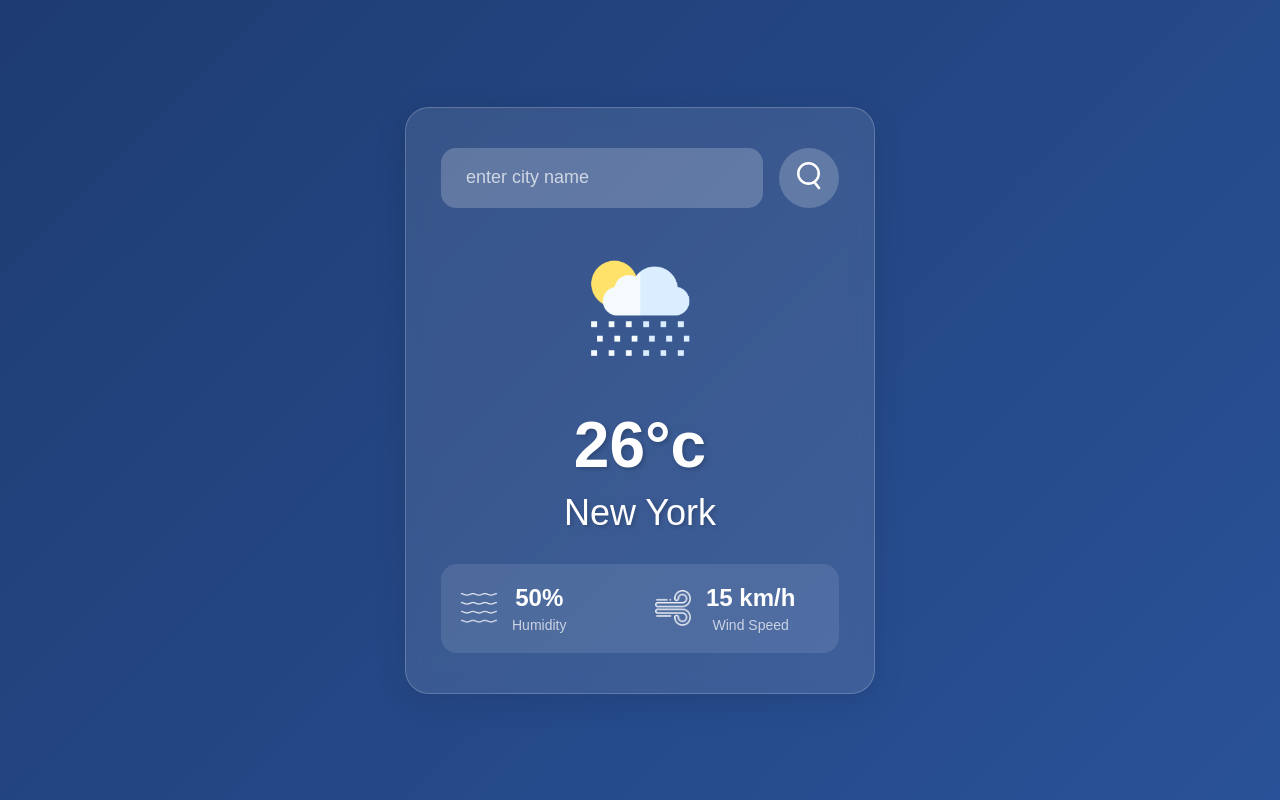
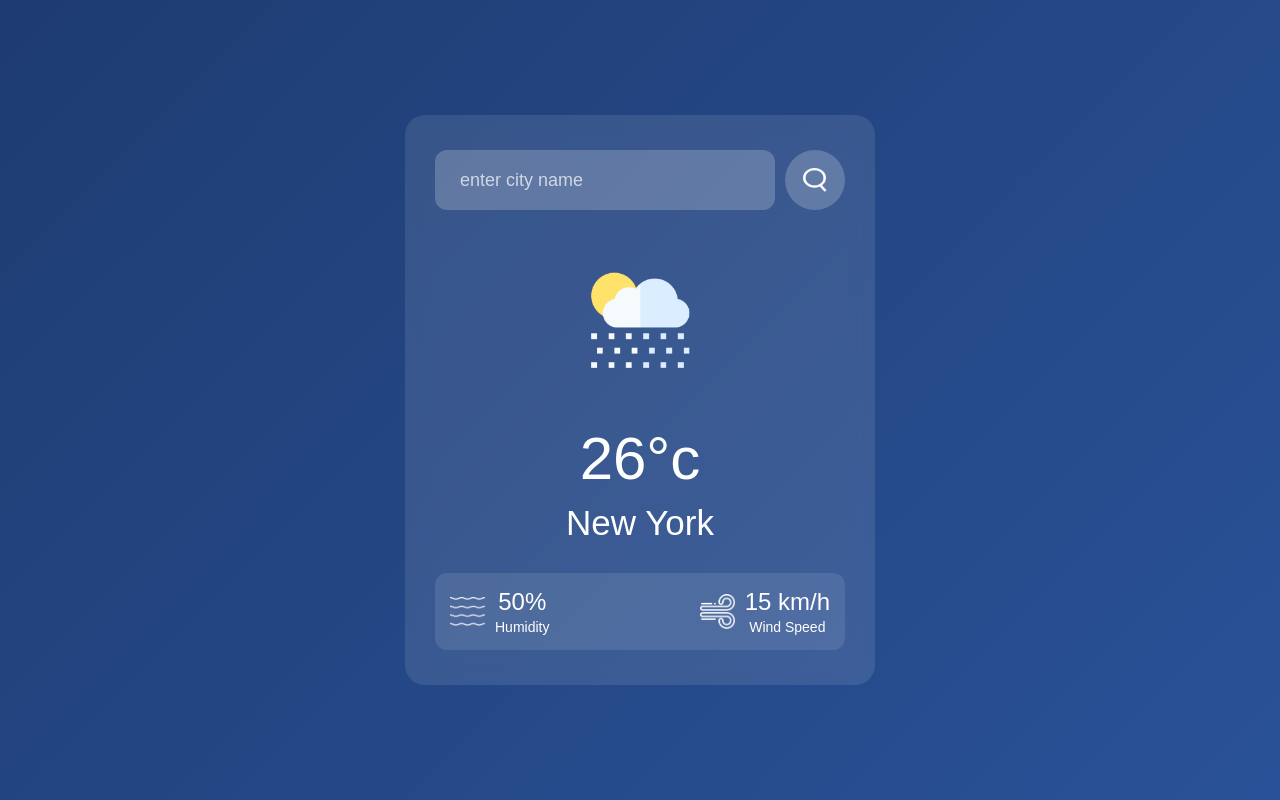
Before and after one commit to fauzul91/Weather-City, a plain HTML site: page index.html in a window 1280 px wide. Drawn offline with Linux system fonts and the light colour scheme.

Commit message:
update style.css

```diff
--- a/style.css
+++ b/style.css
@@ -6,196 +6,217 @@
 }
 
 body {
+    min-height: 100vh;
     background: linear-gradient(135deg, #1e3c72, #2a5298);
-    min-height: 100vh;
+    padding: 20px;
     display: flex;
+    align-items: center;
     justify-content: center;
-    align-items: center;
-    padding: 20px;
 }
 
 .card {
-    width: 90%;
+    width: 100%;
     max-width: 470px;
     background: rgba(255, 255, 255, 0.1);
     backdrop-filter: blur(10px);
     color: #fff;
-    border-radius: 24px;
-    padding: 40px 35px;
+    border-radius: 20px;
+    padding: 25px 20px;
     text-align: center;
-    box-shadow: 0 8px 32px rgba(0, 0, 0, 0.1);
-    border: 1px solid rgba(255, 255, 255, 0.2);
-    animation: fadeIn 0.5s ease;
-}
-
-@keyframes fadeIn {
-    from {
-        opacity: 0;
-        transform: translateY(20px);
-    }
-    to {
-        opacity: 1;
-        transform: translateY(0);
-    }
 }
 
 .search {
     width: 100%;
     display: flex;
     align-items: center;
-    justify-content: space-between;
-    margin-bottom: 30px;
+    gap: 10px;
+    margin-bottom: 20px;
 }
 
 .search input {
+    flex: 1;
     border: none;
     outline: none;
     background: rgba(255, 255, 255, 0.2);
     color: #fff;
-    padding: 16px 25px;
-    height: 60px;
-    border-radius: 15px;
-    flex: 1;
-    margin-right: 16px;
-    font-size: 18px;
-    transition: all 0.3s ease;
+    padding: 12px 20px;
+    height: 50px;
+    border-radius: 12px;
+    font-size: 16px;
 }
 
 .search input::placeholder {
     color: rgba(255, 255, 255, 0.7);
 }
 
-.search input:focus {
-    background: rgba(255, 255, 255, 0.25);
-    box-shadow: 0 0 15px rgba(255, 255, 255, 0.1);
-}
-
 .search button {
     border: none;
     outline: none;
     background: rgba(255, 255, 255, 0.2);
+    width: 50px;
+    height: 50px;
     border-radius: 50%;
-    width: 60px;
-    height: 60px;
     cursor: pointer;
-    transition: all 0.3s ease;
-}
-
-.search button:hover {
-    background: rgba(255, 255, 255, 0.3);
-    transform: scale(1.05);
+    display: flex;
+    align-items: center;
+    justify-content: center;
 }
 
 .search button img {
-    width: 24px;
+    width: 20px;
+    height: 20px;
     filter: brightness(0) invert(1);
 }
 
-.weather-icon {
-    width: 140px;
-    margin: 30px auto;
-    display: block;
-    transition: transform 0.3s ease;
+.weather {
+    margin-top: 20px;
 }
 
-.weather-icon:hover {
-    transform: scale(1.1);
+.weather-icon {
+    width: 120px;
+    margin: 20px auto;
 }
 
 .weather h1 {
-    font-size: 64px;
-    font-weight: 600;
-    margin-bottom: 10px;
-    text-shadow: 2px 2px 4px rgba(0, 0, 0, 0.2);
+    font-size: 50px;
+    font-weight: 500;
+    margin: 10px 0;
 }
 
 .weather h2 {
-    font-size: 36px;
-    font-weight: 500;
-    margin-bottom: 30px;
-    text-shadow: 2px 2px 4px rgba(0, 0, 0, 0.2);
+    font-size: 30px;
+    font-weight: 400;
+    margin-bottom: 20px;
 }
 
 .details {
-    display: grid;
-    grid-template-columns: 1fr 1fr;
-    gap: 30px;
-    padding: 20px;
+    display: flex;
+    align-items: center;
+    justify-content: space-between;
+    padding: 15px;
+    margin-top: 30px;
     background: rgba(255, 255, 255, 0.1);
-    border-radius: 16px;
-    margin-top: 30px;
+    border-radius: 12px;
 }
 
 .col {
     display: flex;
     align-items: center;
-    gap: 15px;
-    transition: transform 0.3s ease;
-}
-
-.col:hover {
-    transform: translateY(-5px);
+    gap: 10px;
 }
 
 .col img {
-    width: 36px;
+    width: 30px;
     filter: brightness(0) invert(1);
-    opacity: 0.9;
 }
 
 .humidity, .wind {
-    font-size: 24px;
-    font-weight: 600;
-    margin-bottom: 5px;
+    font-size: 22px;
+    font-weight: 500;
 }
 
 .col p:last-child {
     font-size: 14px;
-    opacity: 0.7;
+    margin-top: 3px;
 }
 
-/* Responsive Design */
-@media (max-width: 480px) {
+/* Tablet Styles */
+@media (min-width: 768px) {
     .card {
-        padding: 30px 20px;
+        padding: 35px 30px;
+    }
+
+    .search input {
+        height: 60px;
+        font-size: 18px;
+        padding: 15px 25px;
+    }
+
+    .search button {
+        width: 60px;
+        height: 60px;
+    }
+
+    .search button img {
+        width: 24px;
+        height: 24px;
+    }
+
+    .weather-icon {
+        width: 140px;
     }
 
     .weather h1 {
-        font-size: 48px;
+        font-size: 60px;
     }
 
     .weather h2 {
-        font-size: 28px;
+        font-size: 35px;
+    }
+
+    .col img {
+        width: 35px;
+    }
+
+    .humidity, .wind {
+        font-size: 24px;
+    }
+}
+
+/* Mobile Landscape */
+@media (max-height: 500px) {
+    body {
+        padding: 10px;
+    }
+
+    .card {
+        padding: 20px 15px;
     }
 
     .weather-icon {
-        width: 120px;
+        width: 80px;
+        margin: 10px auto;
+    }
+
+    .weather h1 {
+        font-size: 40px;
+        margin: 5px 0;
+    }
+
+    .weather h2 {
+        font-size: 25px;
+        margin-bottom: 15px;
     }
 
     .details {
-        gap: 20px;
-        padding: 15px;
-    }
-
-    .humidity, .wind {
-        font-size: 20px;
+        margin-top: 20px;
+        padding: 10px;
     }
 }
 
+/* Small Mobile Devices */
 @media (max-width: 360px) {
     .card {
         padding: 20px 15px;
     }
 
+    .search {
+        gap: 8px;
+    }
+
     .search input {
-        font-size: 16px;
-        padding: 12px 20px;
-        height: 50px;
+        padding: 10px 15px;
+        height: 45px;
+        font-size: 14px;
     }
 
     .search button {
-        width: 50px;
-        height: 50px;
+        width: 45px;
+        height: 45px;
+    }
+
+    .weather-icon {
+        width: 100px;
     }
 
     .weather h1 {
@@ -203,15 +224,22 @@ body {
     }
 
     .weather h2 {
-        font-size: 24px;
-    }
-
-    .weather-icon {
-        width: 100px;
+        font-size: 25px;
     }
 
     .details {
-        grid-template-columns: 1fr;
-        gap: 15px;
+        padding: 10px;
+    }
+
+    .col img {
+        width: 25px;
+    }
+
+    .humidity, .wind {
+        font-size: 18px;
+    }
+
+    .col p:last-child {
+        font-size: 12px;
     }
 }
```
